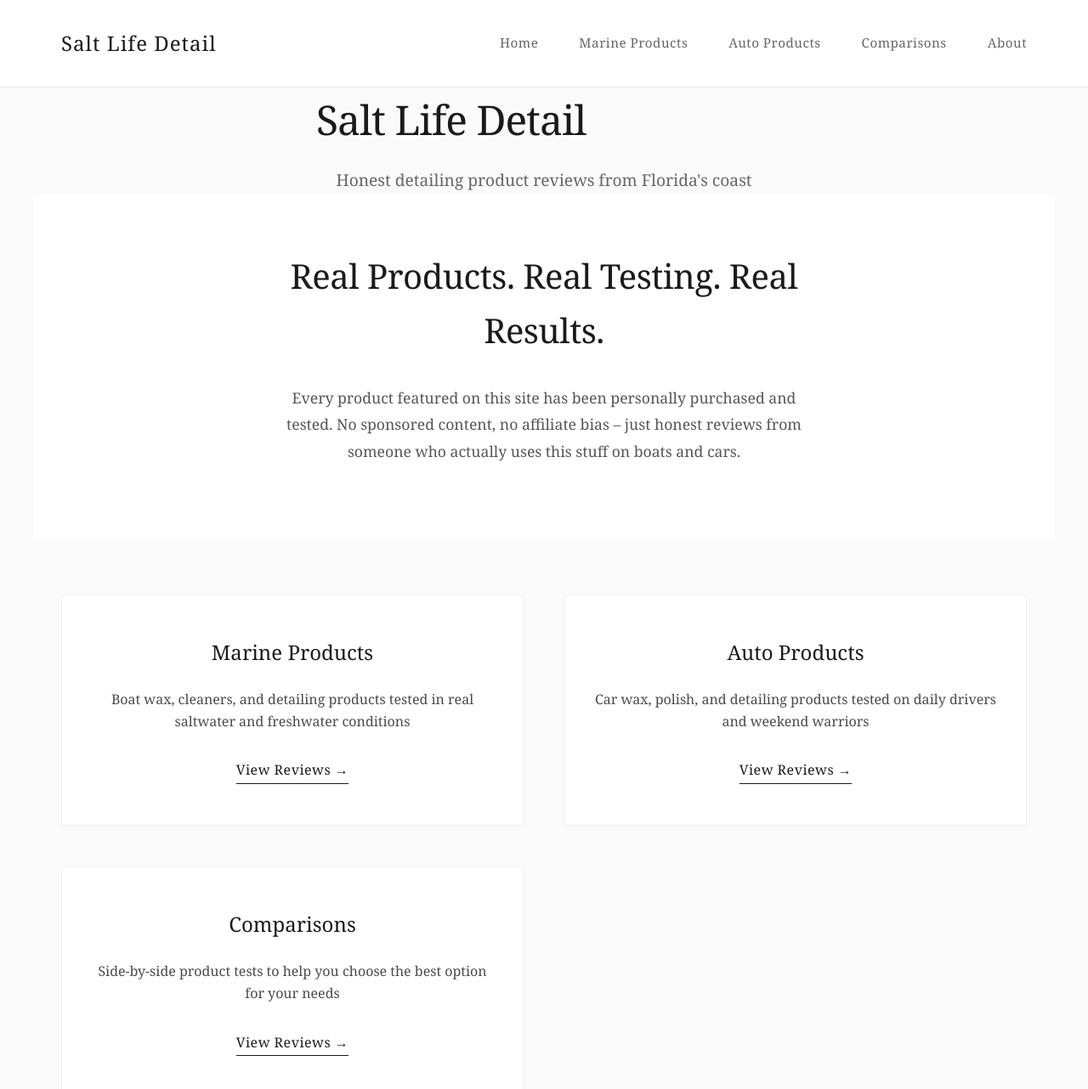
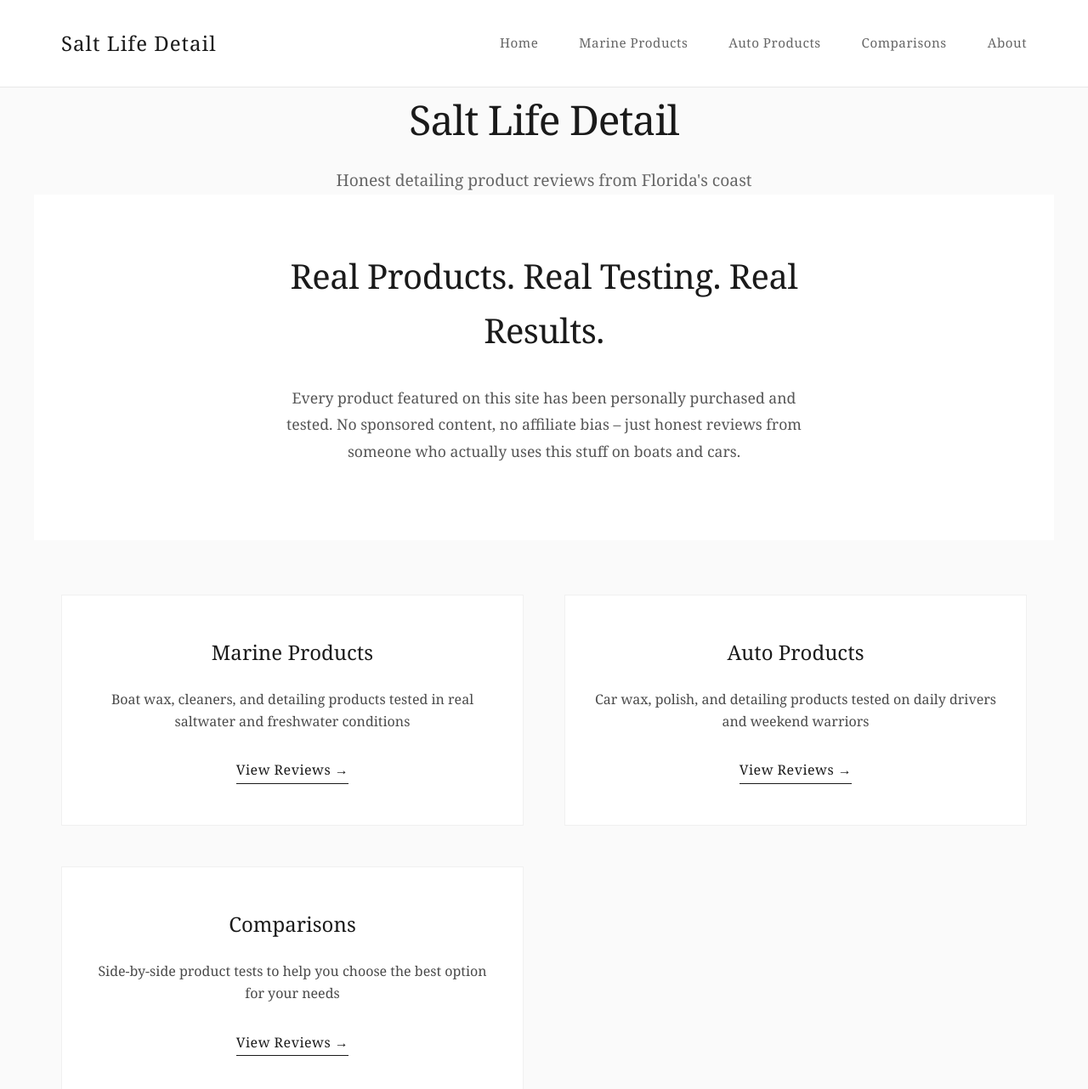
Before and after one commit to landwehr72/shine-shield-reviews.github.io, a Jekyll site: the page built from index.html, in a window 1280 px wide and 1400 px high. Shown: the top 1282 px of the window at 85% size. Built offline with Jekyll 4.4.1, drawn with Linux system fonts in a browser that asks for light colours.

Commit message:
Update main.css

```diff
--- a/assets/css/main.css
+++ b/assets/css/main.css
@@ -100,28 +100,27 @@ main {
   padding: 0 2rem;
 }
 
-/* Hero Section - Perfect Centering */
+/* Force perfect centering */
 .hero {
-  text-align: center;
-  padding: 6rem 0;
-  background: #fff;
-  margin: 0 -2rem 4rem -2rem;
-  width: calc(100% + 4rem);
+  margin-left: 0 !important;
+  margin-right: 0 !important;
+  width: 100% !important;
+  padding-left: 0 !important;
+  padding-right: 0 !important;
 }
 
 .hero-content {
-  max-width: 600px;
-  margin: 0 auto;
-  padding: 0 2rem;
+  width: 100%;
+  max-width: none;
+  padding: 0;
+  text-align: center;
 }
 
 .hero h1 {
-  font-size: 4rem;
-  margin-bottom: 1.5rem;
-  color: #1a1a1a;
-  font-weight: 300;
-  letter-spacing: -2px;
-  text-align: center;
+  width: 100%;
+  text-align: center !important;
+  margin: 0 auto 1.5rem auto !important;
+  padding: 0 2rem;
 }
 
 .hero-subtitle {
```
